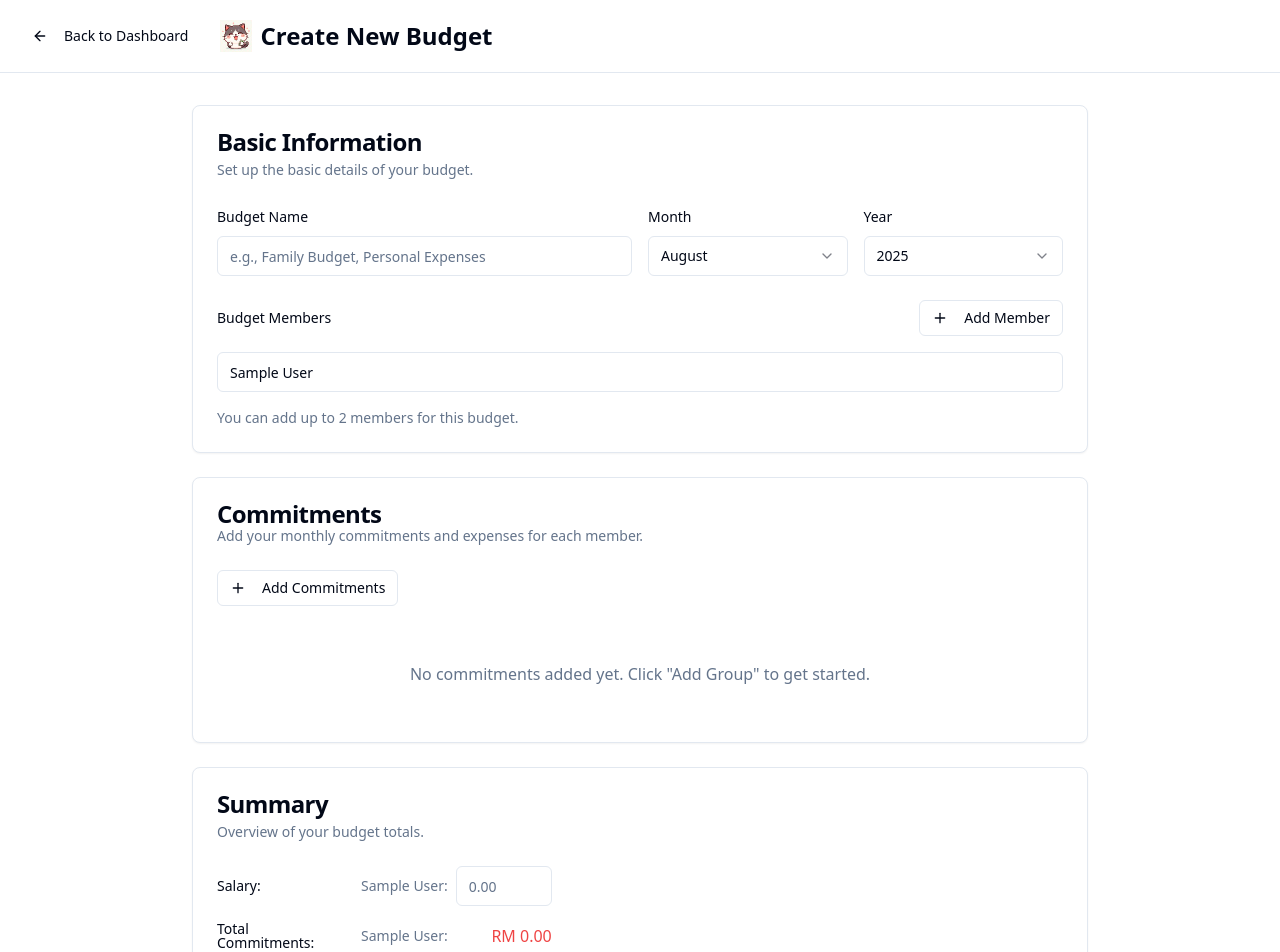
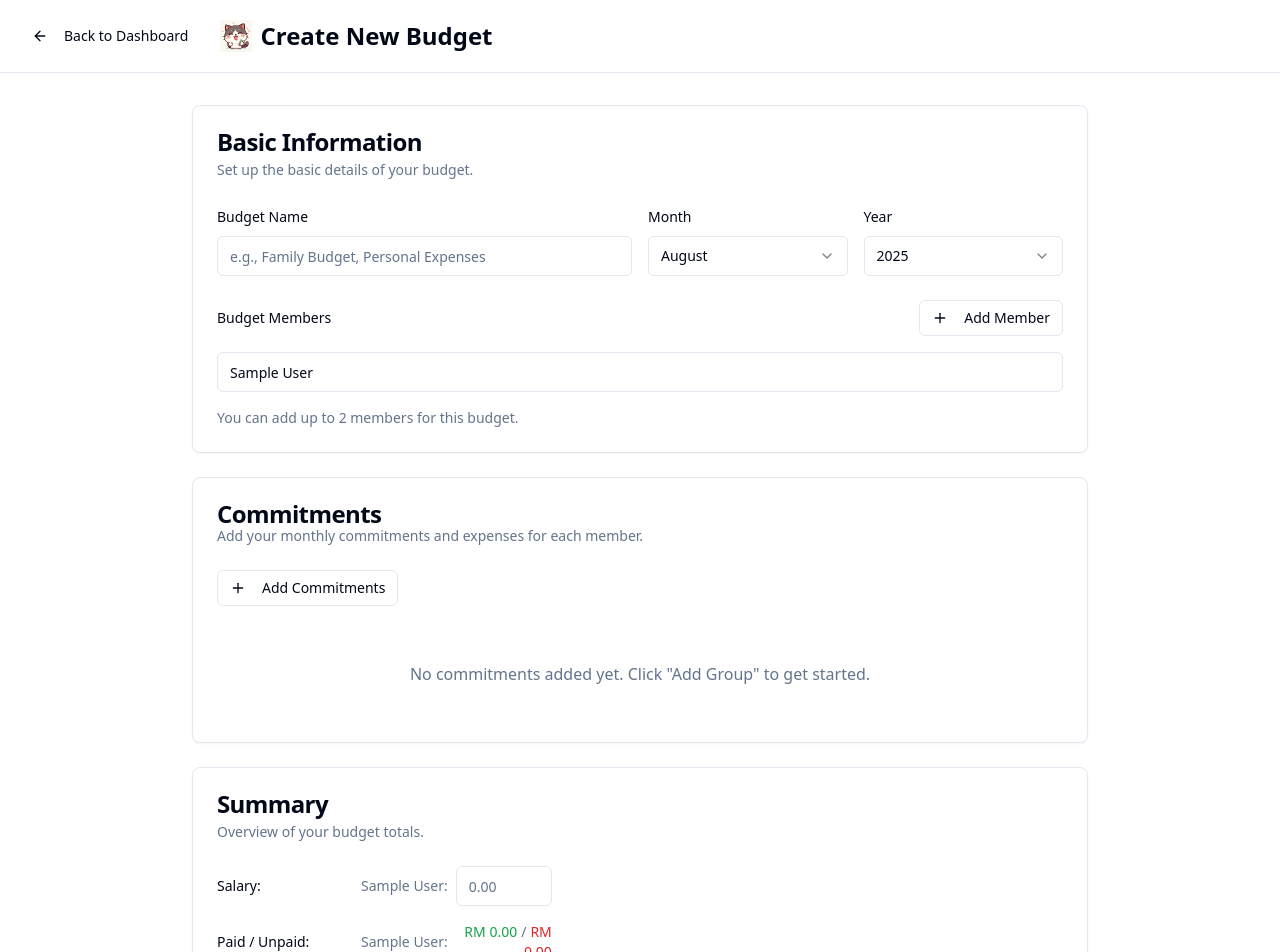
Before and after one commit to gitresetsoft/bajet, a React (Vite) app: page /create-budget in a window 1280 px wide. Shown: the top 952 px of the page. Built offline with nearby package versions, Linux system fonts and the light colour scheme; sample sign-in values are in the browser's storage.

Commit message:
feat: paid unpaid feature

```diff
--- a/src/pages/CreateViewEditBudget.tsx
+++ b/src/pages/CreateViewEditBudget.tsx
@@ -13,6 +13,7 @@ interface CommitmentItem {
   id: string;
   name: string;
   amounts: Record<string, number>;
+  paidStatus: Record<string, boolean>;
 }
 
 interface CommitmentGroup {
@@ -69,18 +70,29 @@ export default function CreateViewEditBudget() {
   const calculateTotals = () => {
     const totalCommitments: Record<string, number> = {};
     const balance: Record<string, number> = {};
+    const paidAmounts: Record<string, number> = {};
+    const unpaidAmounts: Record<string, number> = {};
 
     // Initialize totals for each member
     members.forEach(member => {
       totalCommitments[member] = 0;
       balance[member] = 0;
+      paidAmounts[member] = 0;
+      unpaidAmounts[member] = 0;
     });
 
-    // Calculate total commitments
+    // Calculate total commitments and paid/unpaid amounts
     commitments.forEach(group => {
       group.items.forEach(item => {
         members.forEach(member => {
-          totalCommitments[member] += item.amounts[member] || 0;
+          const amount = item.amounts[member] || 0;
+          totalCommitments[member] += amount;
+
+          if (item.paidStatus[member]) {
+            paidAmounts[member] += amount;
+          } else {
+            unpaidAmounts[member] += amount;
+          }
         });
       });
     });
@@ -90,10 +102,10 @@ export default function CreateViewEditBudget() {
       balance[member] = (salaries[member] || 0) - totalCommitments[member];
     });
 
-    return { totalCommitments, balance };
+    return { totalCommitments, balance, paidAmounts, unpaidAmounts };
   };
 
-  const { totalCommitments, balance } = calculateTotals();
+  const { totalCommitments, balance, paidAmounts, unpaidAmounts } = calculateTotals();
 
   // Load budget data for view/edit modes
   useEffect(() => {
@@ -133,7 +145,17 @@ export default function CreateViewEditBudget() {
 
   const addMember = () => {
     if (members.length < 2) {
-      setMembers([...members, '']);
+      const newMemberName = '';
+      setMembers([...members, newMemberName]);
+
+      // Initialize paid status for existing commitment items for the new member
+      setCommitments(prev => prev.map(group => ({
+        ...group,
+        items: group.items.map(item => ({
+          ...item,
+          paidStatus: { ...item.paidStatus, [newMemberName]: false }
+        }))
+      })));
     }
   };
 
@@ -142,13 +164,15 @@ export default function CreateViewEditBudget() {
       const newMembers = members.filter((_, i) => i !== index);
       setMembers(newMembers);
 
-      // Update commitments to remove the member's amounts
+      // Update commitments to remove the member's amounts and paid status
       setCommitments(prev => prev.map(group => ({
         ...group,
         items: group.items.map(item => {
           const newAmounts = { ...item.amounts };
+          const newPaidStatus = { ...item.paidStatus };
           delete newAmounts[members[index]];
-          return { ...item, amounts: newAmounts };
+          delete newPaidStatus[members[index]];
+          return { ...item, amounts: newAmounts, paidStatus: newPaidStatus };
         })
       })));
     }
@@ -160,17 +184,22 @@ export default function CreateViewEditBudget() {
     updatedMembers[index] = value;
     setMembers(updatedMembers);
 
-    // Update commitments to rename the member's amounts
+    // Update commitments to rename the member's amounts and paid status
     if (oldName && oldName !== value) {
       setCommitments(prev => prev.map(group => ({
         ...group,
         items: group.items.map(item => {
           const newAmounts = { ...item.amounts };
+          const newPaidStatus = { ...item.paidStatus };
           if (newAmounts[oldName] !== undefined) {
             newAmounts[value] = newAmounts[oldName];
             delete newAmounts[oldName];
           }
-          return { ...item, amounts: newAmounts };
+          if (newPaidStatus[oldName] !== undefined) {
+            newPaidStatus[value] = newPaidStatus[oldName];
+            delete newPaidStatus[oldName];
+          }
+          return { ...item, amounts: newAmounts, paidStatus: newPaidStatus };
         })
       })));
 
@@ -213,10 +242,17 @@ export default function CreateViewEditBudget() {
   };
 
   const addCommitmentItem = (groupId: string) => {
+    // Initialize paid status for all current members
+    const initialPaidStatus: Record<string, boolean> = {};
+    members.forEach(member => {
+      initialPaidStatus[member] = false;
+    });
+
     const newItem: CommitmentItem = {
       id: `item_${Date.now()}`,
       name: '',
-      amounts: {}
+      amounts: {},
+      paidStatus: initialPaidStatus
     };
 
     setCommitments(prev => prev.map(group =>
@@ -246,12 +282,48 @@ export default function CreateViewEditBudget() {
             ...group,
             items: group.items.map(item =>
               item.id === itemId
-                ? { ...item, amounts: { ...item.amounts, [member]: amount } }
+                ? {
+                    ...item,
+                    amounts: { ...item.amounts, [member]: amount },
+                    paidStatus: { ...item.paidStatus, [member]: item.paidStatus[member] || false }
+                  }
                 : item
             )
           }
         : group
     ));
+  };
+
+  const updateCommitmentPaidStatus = (groupId: string, itemId: string, member: string, isPaid: boolean) => {
+    setCommitments(prev => prev.map(group =>
+      group.id === groupId
+        ? {
+            ...group,
+            items: group.items.map(item =>
+              item.id === itemId
+                ? {
+                    ...item,
+                    paidStatus: {
+                      ...item.paidStatus,
+                      [member]: isPaid
+                    }
+                  }
+                : item
+            )
+          }
+        : group
+    ));
+  };
+
+  // Helper function to ensure paid status is initialized for all members
+  const ensurePaidStatusInitialized = (item: CommitmentItem) => {
+    const updatedPaidStatus = { ...item.paidStatus };
+    members.forEach(member => {
+      if (updatedPaidStatus[member] === undefined) {
+        updatedPaidStatus[member] = false;
+      }
+    });
+    return updatedPaidStatus;
   };
 
   const removeCommitmentItem = (groupId: string, itemId: string) => {
@@ -293,6 +365,7 @@ export default function CreateViewEditBudget() {
       group.items.some(item => !item.name.trim())
     );
 
+        // TODO: Add the group/item name for reference
     if (hasEmptyGroups || hasEmptyItems) {
       toast({
         title: "Validation Error",
@@ -437,12 +510,14 @@ export default function CreateViewEditBudget() {
         </div>
       </header>
 
-      {/* Main Content */}
+      {/* Main Content
+        // TODO: Add PAID check mark
+      */}
       <main className="container mx-auto px-4 py-8">
 
         {/* Toggle Mode */}
         {mode === 'view' && (
-          <div className="max-w-6xl mx-auto">
+          <div className="max-w-4xl mx-auto flex justify-end items-center space-x-2 pb-4">
             <span className="hidden md:inline text-sm text-muted-foreground">View Mode:</span>
             <Button
               type="button"
@@ -459,7 +534,7 @@ export default function CreateViewEditBudget() {
               ) : (
                 <>
                   <Table className="h-4 w-4" />
-                  <span className="hidden md:inline">Ledger</span>
+                  <span className="hidden md:inline">Ledger View</span>
                 </>
               )}
             </Button>
@@ -467,14 +542,16 @@ export default function CreateViewEditBudget() {
         )}
 
         {mode === 'view' && viewMode === 'ledger' ? (
-          <div className="max-w-6xl mx-auto">
+          <div className="max-w-4xl mx-auto">
              {/* Ledger View */}
              <div className="bg-white border border-border rounded-lg overflow-hidden">
                {/* Ledger Header */}
               <div className="bg-muted px-4 py-3 border-b border-border">
-                 <h2 className="text-lg font-semibold text-foreground">
-                   {budgetName} - {selectedMonth} {selectedYear}
+              <h2 className="text-lg font-semibold text-foreground flex justify-between items-center">
+                <span>{budgetName}</span>
+                <span>{selectedMonth} {selectedYear}</span>
               </h2>
+
               </div>
 
               {/* Ledger Table */}
@@ -516,9 +593,11 @@ export default function CreateViewEditBudget() {
                              </td>
                              {members.map((member) => (
                                <td key={member} className="px-2 md:px-4 py-2 text-right border-r border-border last:border-r-0">
-                                 {item.amounts[member] && item.amounts[member] > 0
-                                   ? item.amounts[member].toFixed(2)
-                                   : ''}
+                                 {item.amounts[member] && item.amounts[member] > 0 ? (
+                                   <span className={`${ensurePaidStatusInitialized(item)[member] ? 'font-bold text-green-600' : ''}`}>
+                                     RM {item.amounts[member].toFixed(2)}
+                                   </span>
+                                 ) : ''}
                                </td>
                              ))}
                            </tr>
@@ -774,6 +853,25 @@ export default function CreateViewEditBudget() {
                                      step="0.01"
                                      min="0"
                                    />
+                                   {/* Paid/Unpaid Toggle */}
+                                   <div className="flex items-center space-x-2">
+                                     <input
+                                       type="checkbox"
+                                       id={`paid-${item.id}-${member}`}
+                                       checked={ensurePaidStatusInitialized(item)[member] || false}
+                                       onChange={(e) => updateCommitmentPaidStatus(group.id, item.id, member, e.target.checked)}
+                                       disabled={mode === 'view'}
+                                       className="w-4 h-4 text-primary border-gray-300 rounded focus:ring-primary focus:ring-2"
+                                     />
+                                     <Label
+                                       htmlFor={`paid-${item.id}-${member}`}
+                                       className={`text-xs font-medium cursor-pointer ${
+                                         ensurePaidStatusInitialized(item)[member] ? 'text-green-600' : 'text-red-600'
+                                       }`}
+                                     >
+                                       {ensurePaidStatusInitialized(item)[member] ? 'PAID' : 'UNPAID'}
+                                     </Label>
+                                   </div>
                                  </div>
                                ))}
 
@@ -842,6 +940,25 @@ export default function CreateViewEditBudget() {
                   ))}
                 </div>
 
+                {/* Paid/Unpaid Summary Row */}
+                <div className="flex items-center space-x-4">
+                  <Label className="w-32 font-medium">Paid / Unpaid:</Label>
+                  {members.map((member) => (
+                    <div key={member} className="flex items-center space-x-2">
+                      <span className="text-sm text-muted-foreground">{member}:</span>
+                      <span className="w-24 text-right text-sm">
+                        <span className="text-green-600 font-medium">
+                          RM {(paidAmounts[member] || 0).toFixed(2)}
+                        </span>
+                        <span className="text-muted-foreground mx-1">/</span>
+                        <span className="text-red-600 font-medium">
+                          RM {(unpaidAmounts[member] || 0).toFixed(2)}
+                        </span>
+                      </span>
+                    </div>
+                  ))}
+                </div>
+
                 {/* Total Commitments Row */}
                 <div className="flex items-center space-x-4">
                   <Label className="w-32 font-medium">Total Commitments:</Label>
```
Lines whose indentation alone changed are shown as unchanged.
